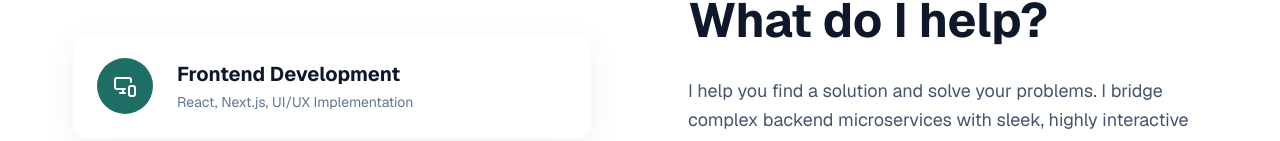
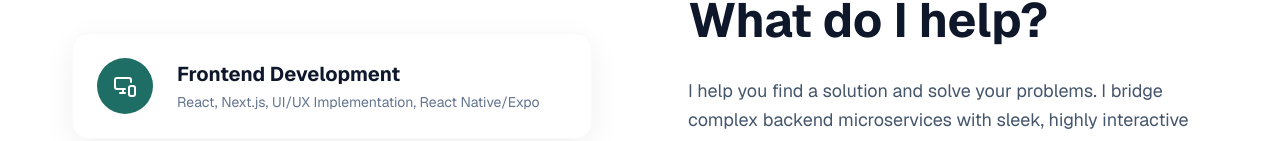
Before and after one commit to metina-platforms/martin-tembo, a Next.js app: page / in a window 1280 px wide. Shown: the part 808-949 px from the top of the page. Built offline with nearby package versions, Linux system fonts and the light colour scheme.

Commit message:
Update tech stack and frontend development skills

```diff
--- a/app/page.tsx
+++ b/app/page.tsx
@@ -31,7 +31,7 @@ const EXPERIENCES = [
       "Designed and built production-grade user interfaces in Next.js and React, including dashboards, video interaction panels, and AI chat interfaces.",
       "Engineered a real-time AI-powered chat system enabling Q/A between users and intelligent agents using NLP-driven workflows."
     ],
-    tech: ["Next.js", "React", "Node.js", "Python", "AWS", "OpenAI", "React Native/Expo"]
+    tech: ["Next.js", "React", "Node.js", "Python", "AWS", "OpenAI"]
   },
   {
     company: "Elobbs Technologies",
@@ -245,7 +245,7 @@ export default function App() {
               </div>
               <div>
                 <h4 className="text-xl font-bold text-slate-900">Frontend Development</h4>
-                <p className="text-slate-500 text-sm mt-1">React, Next.js, UI/UX Implementation</p>
+                <p className="text-slate-500 text-sm mt-1">React, Next.js, UI/UX Implementation, React Native/Expo</p>
               </div>
             </motion.div>
 
```
